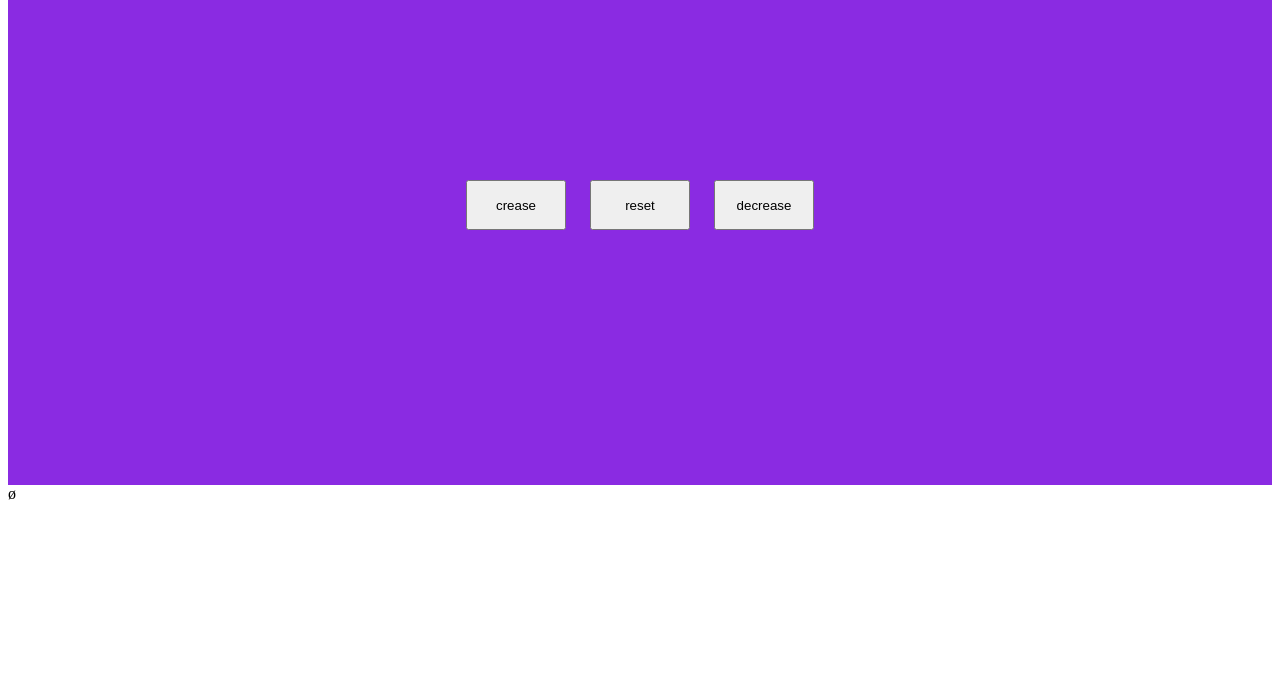
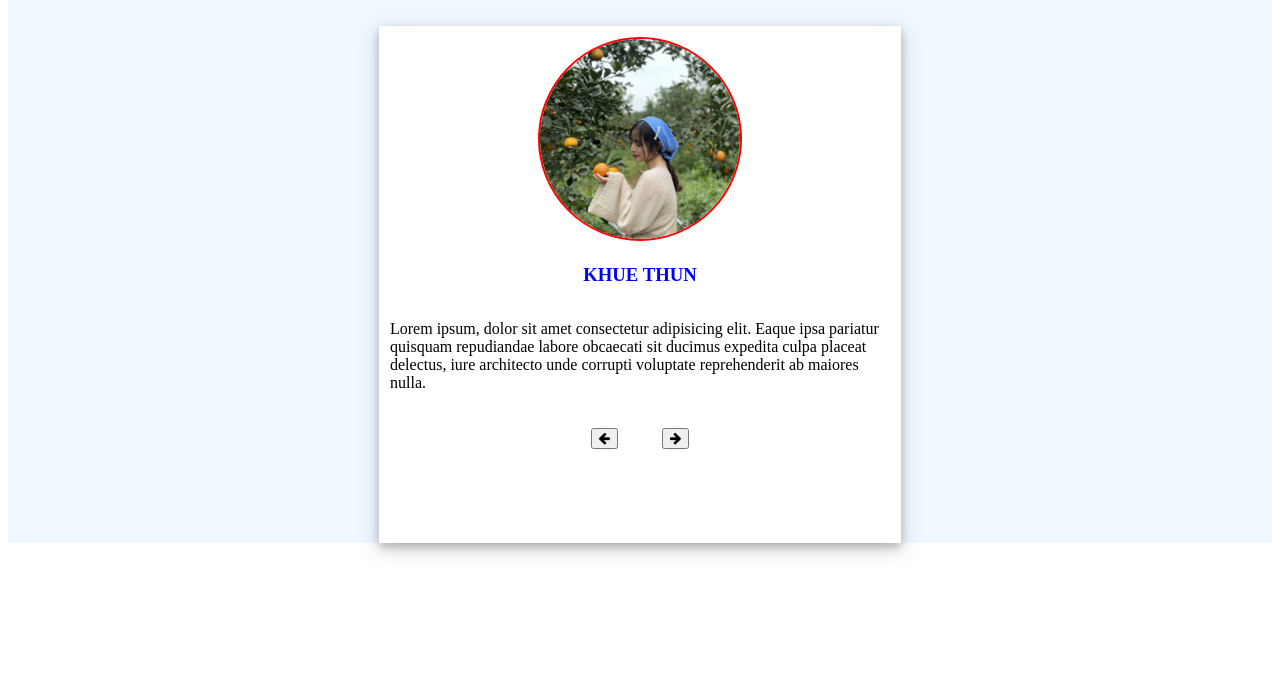
Before and after one commit to hoangytm/serial-jsProject, a plain HTML site: page our-review/index.html in a window 1280 px wide. Shown: the part 123-800 px from the top of the page. Drawn offline with Linux system fonts and the light colour scheme.

Commit message:
our review , complete ui

```diff
--- a/our-review/index.html
+++ b/our-review/index.html
@@ -5,27 +5,33 @@
     <meta charset="UTF-8">
     <meta name="viewport" content="width=device-width, initial-scale=1.0">
     <link rel="stylesheet" href="style.css" />
-    <title>Document</title>
+    <!-- font awesome -->
+    <link rel="stylesheet" href="https://cdnjs.cloudflare.com/ajax/libs/font-awesome/4.7.0/css/font-awesome.min.css">
+    <title>our review</title>
 </head>
 
 <body>
-    <!-- <header>
-        <ul>
-            <li>menu</li>
-            <li>content</li>
-        </ul>
-    </header> -->
-    <section id="main-menu">
-    <div class="board">
-        <label id="label"></labelø>
-    </div>
-    <div class="but">
-        <button id ="bnt-crease">crease</button>
-        <button id ="bnt-reset">reset</button>
-        <button id ="bnt-decrease">decrease</button>
-    </div>
-    </section>
+    <main class="container">
+        <section>
+            <h1 style="font-weight: 10px; font-size: 50px ; color: brown;">our review</h1>
+            <div class="card">
+                <div class="imgage">
+                    <img src="image/avatar1.jpg" alt="avatar">
+                </div>
+                <div class="discription">
+                    <h3 style="color: blue;">KHUE THUN</h3>
+                    <p>Lorem ipsum, dolor sit amet consectetur adipisicing elit. Eaque ipsa pariatur quisquam
+                        repudiandae labore obcaecati sit ducimus expedita culpa placeat delectus, iure architecto unde
+                        corrupti voluptate reprehenderit ab maiores nulla.</p>
+                </div>
+                <div class="action">
+                    <button><i class="fa fa-arrow-left"></i></button>
+                    <button><i class="fa fa-arrow-right"></i></button>
+                </div>
+            </div>
+        </section>
+    </main>
 </body>
+<script src="script.js"></script>
 
-<script src="script.js"></script>
-</html>ø
+</html>
--- a/our-review/script.js
+++ b/our-review/script.js
@@ -1,23 +1,31 @@
-let input = 0;
+let data = [{
+    id: 1,
+    avatarPath: 'image/avatar1.jpg',
+    name: 'khue thun',
+    discription: 'Lorem ipsum, dolor sit amet consectetur adipisicing elit. Eaque ipsa pariatur quisquam repudiandae labore obcaecati sit ducimus expedita culpa placeat delectus, iure architecto unde corrupti voluptate reprehenderit ab maiores nulla.'
+  },
+  {
+    id: 1,
+    avatarPath: 'image/avatar1.jpg',
+    name: 'khue thun',
+    discription: 'Lorem ipsum, dolor sit amet consectetur adipisicing elit. Eaque ipsa pariatur quisquam repudiandae labore obcaecati sit ducimus expedita culpa placeat delectus, iure architecto unde corrupti voluptate reprehenderit ab maiores nulla.'
+  },
+  {
+    id: 1,
+    avatarPath: 'image/avatar1.jpg',
+    name: 'khue thun',
+    discription: 'Lorem ipsum, dolor sit amet consectetur adipisicing elit. Eaque ipsa pariatur quisquam repudiandae labore obcaecati sit ducimus expedita culpa placeat delectus, iure architecto unde corrupti voluptate reprehenderit ab maiores nulla.'
+  }
+]
 
-function crease() {
-  console.log(input)
-  input++
-  document.getElementById("label").innerHTML = input
+function changeAvatar() {
+
 }
 
-function decrease() {
-  console.log(input)
-  input--
-  document.getElementById("label").innerHTML = input
+function changeName() {
+
 }
 
-function reset() {
-  input = 0
-  document.getElementById("label").innerHTML = input
+function changeDicription() {
+
 }
-
-
-document.getElementById('bnt-crease').addEventListener('click', crease)
-document.getElementById('bnt-decrease').addEventListener('click', decrease)
-document.getElementById('bnt-reset').addEventListener('click', reset)
--- a/our-review/style.css
+++ b/our-review/style.css
@@ -1,43 +1,40 @@
- ul but{
-     display: flex;
-     height: 30px;
+.container {
     width: 100%;
-     padding: 5px;
-     list-style-type: none;
-     background-color: blue;
-     color: red;
- }
-
- li {
-     margin: 5px;
- }
-
- button {
-     width: 100px;
-     height: 50px;
-     margin: 10px;
-
- }
- button:hover{
-     background-color: aquamarine;
-     color: brown;
-     font-size:20px;
- }
-
- section {
-     background-color: blueviolet;
-     width: 100%;
-     height: 600px;
+    min-height:100%;
+    background-color: aliceblue;
     display: flex;
     align-items: center;
     justify-content: center;
+}
+section{
     display: flex;
     flex-direction: column;
+    align-items: center;
 }
- .board{
-     margin-bottom: 40px;
-     text-align: center;
-     font-size: 50px;
-     font-weight: bold;
 
+.card {
+    width: 500px;
+    height: 500px;
+    border: 1px white solid;
+    display: flex;
+    flex-direction: column;
+    align-items: center;
+    padding: 10px 10px 5px 10px;
+    background-color: white;
+    box-shadow: 0 4px 8px 0 rgba(0, 0, 0, 0.2), 0 6px 20px 0 rgba(0, 0, 0, 0.19);
 }
+
+img {
+    border-radius: 50%;
+    height: 200px;
+    width: 200px;
+    border: 2px red solid;
+}
+.discription{
+    display: flex;
+    flex-direction: column;
+    align-items: center;
+}
+button{
+    margin: 20px;
+}
```
Also changed, not shown: our-review/image/avatar1.jpg (added), our-review/image/avatar2.jpg (added), our-review/image/avatar3.jpg (added). Lines whose indentation alone changed are shown as unchanged.
